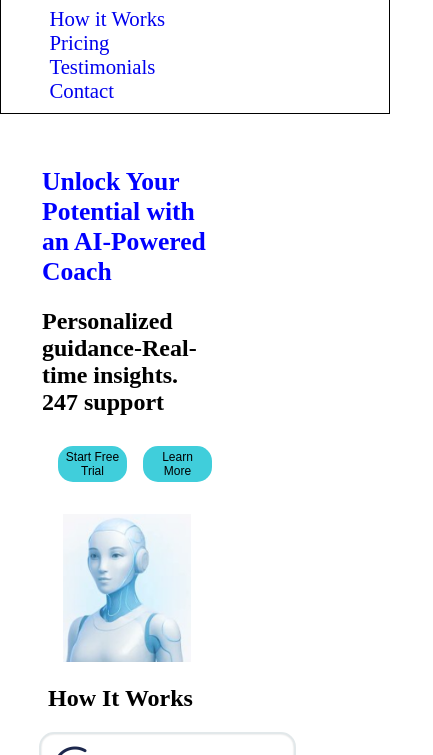
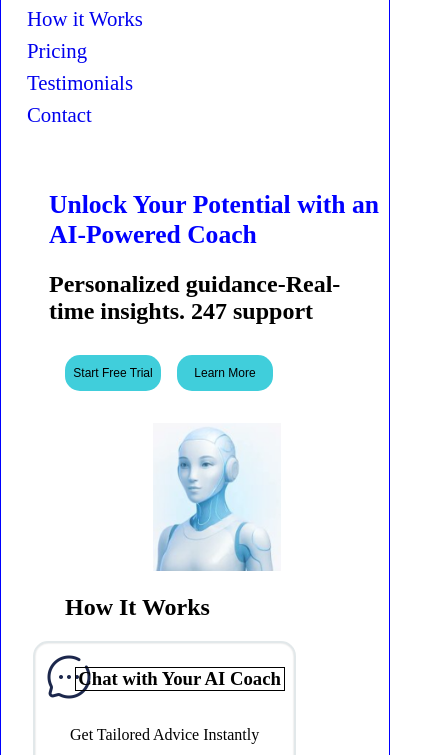
Before and after one commit to Kurolinks/3mtt-responsive-landing-page, a plain HTML site: page index.html in a window 390 px wide. Shown: the part 75-830 px from the top of the page, 433 px wide, since content can reach past the window. Drawn offline with Linux system fonts and the light colour scheme.

Commit message:
add media query for mobile

```diff
--- a/style.css
+++ b/style.css
@@ -2,11 +2,17 @@
 body {
     box-sizing: border-box;
     margin: 0;
+    overflow-x: hidden;
     padding: 0;
 }
 
 nav {
     display: flex;
+    justify-content: space-between; /* Distribute space evenly */
+    align-items: center;
+    padding: 0 1rem; /* Add horizontal padding */
+    width: 100%; /* Ensure full width */
+
 }
 
 .home {
@@ -30,12 +36,13 @@ nav {
 .nav-links {
     display: flex;
     font-size: 1.3rem;
-    margin-left: 50%;
+    gap: 1rem;
+    margin-left: auto;
     margin-top: 10px;
 }
 
 .nav-links a {
-    margin-left: 20px;
+    gap: 1rem;
     text-decoration: none;
 }
 
@@ -44,6 +51,13 @@ nav {
     margin-left: 80px;
     text-align: center;
 }
+
+.hero, .features, .price-and-testimonials, .split-footer {
+    width: 100%;
+    max-width: 1200px; /* Optional: Limit max width */
+    margin: 0 auto; /* Center align */
+    padding: 0 1rem; /* Add padding instead of fixed margins */
+  }
 
 h1 {
     color: blue;
@@ -269,14 +283,27 @@ hr {
 
   /* Mobile - below 600px */
   @media (max-width: 599px) {
-    /* Tablet (600px+) - Horizontal menu */
+    body {
+        border: 1px solid blue;
+        width: 100%;
+    }
+    .hero, .columns, .price-and-testimonials {
+        margin-left: 0; /* Remove fixed margins */
+        width: 100%;
+        padding: 0 1rem; /* Use padding for spacing */
+      }
+
+    header, main, footer {
+        margin-right: 0;
+        width: 25rem;
+    }
     .favicon {
         margin-left: 10px;
     }
     nav {
         flex-direction: column;
         padding: 10px;
-        border: 1px solid black;
+        width: 17rem;
     }
     #logo {
         color: blue;
@@ -286,13 +313,16 @@ hr {
     .nav-links {
         /* font-size: 1.3rem; */
         flex-direction: column;
-        margin-left: 5%;
+        gap: 0.5rem;
+        margin-left: 0;
+        width: 15rem;
+    }
+    .nav-links a {
+        width: 10rem;
     }
     .hero {
         flex-direction: column;
-        margin-left: 10px;
         text-align: center;
-        width: 60%;
     }
     h1 {
         font-size: 1.6rem;
@@ -366,7 +396,6 @@ hr {
      }
     .price-and-testimonials {
         grid-template-columns: 1fr;
-        border: 1px solid black;
     }
 
     .price-columns {
@@ -423,7 +452,7 @@ hr {
         border: 1px solid rgb(209, 181, 181);
         margin-bottom: 2em;
         margin-top: 2em;
-        width: 80%;
+        width: 60%;
     }
 
     .split-footer {
@@ -431,7 +460,8 @@ hr {
         margin-bottom: 20px;
         padding-left: 10%;
         border: 1px solid black;
-        width: ;
+        width: 20rem;
+
     }
 
     .left-footer {
@@ -457,7 +487,7 @@ hr {
     }
 
     .right-footer {
-        margin-left: 10%;
+        margin-left: 2%;
         text-align: left;
         width: 20rem;
     }
```
